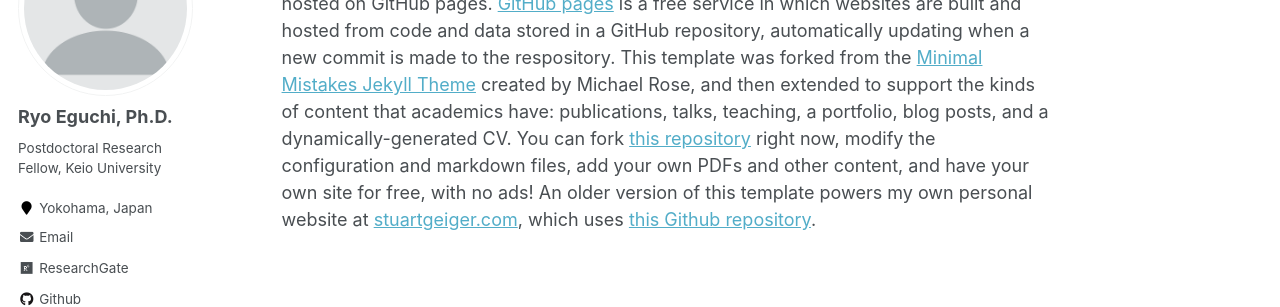
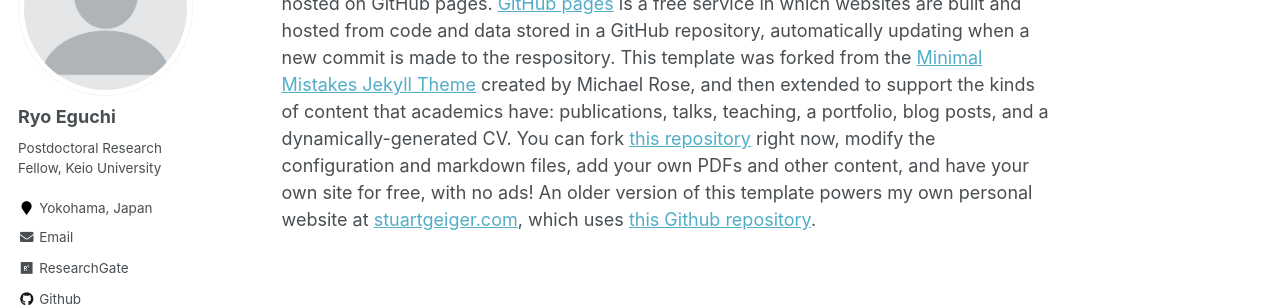
Before and after one commit to eguryo/eguryo.github.io, a Jekyll site: the page built from _pages/about.md, in a window 1280 px wide. Shown: the part 197-504 px from the top of the page. Built offline with Jekyll 4.4.1, drawn with Linux system fonts in a browser that asks for light colours; some web fonts are replaced.

```diff
--- a/_config.yml
+++ b/_config.yml
@@ -80,7 +80,7 @@ analytics:
 
 # Site Author
 author:
-  name             : "Ryo Eguchi, Ph.D."
+  name             : "Ryo Eguchi"
   avatar           : "profile.png"
   bio              : "Postdoctoral Research Fellow, Keio University"
   location         : "Yokohama, Japan"
```
